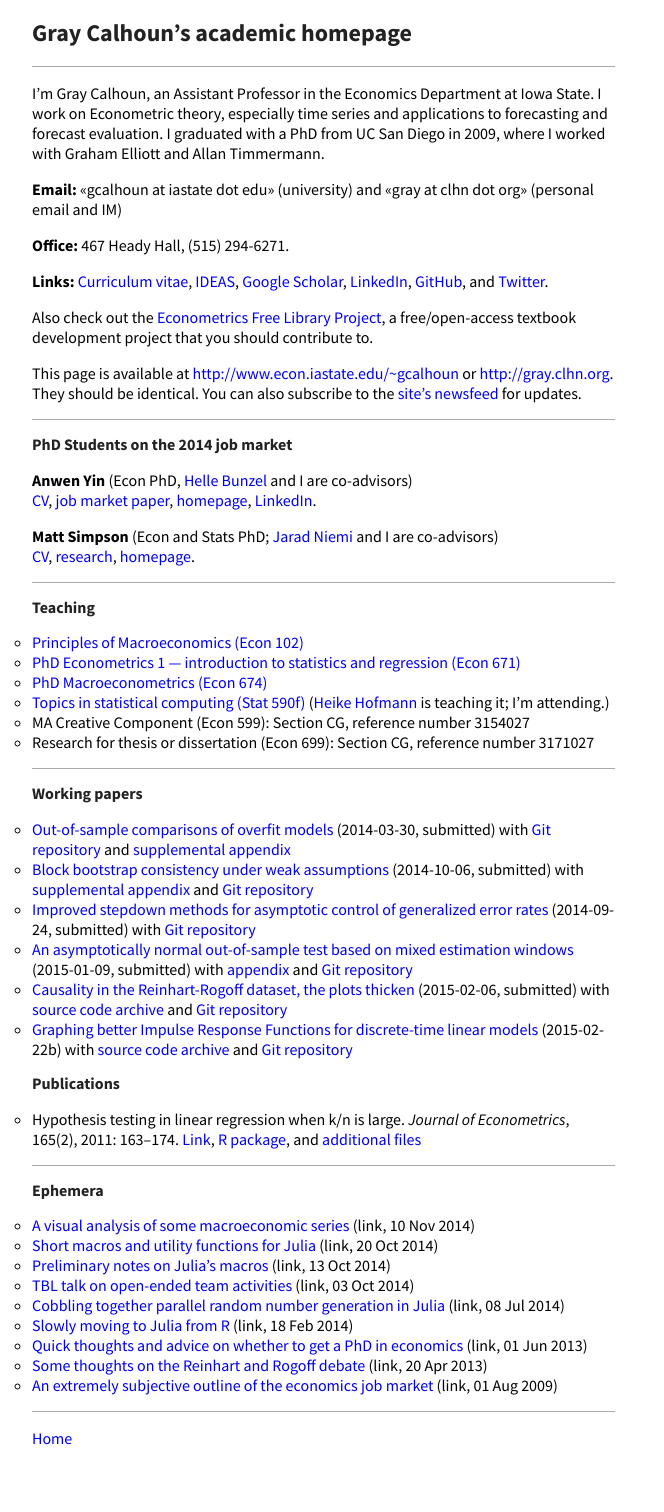
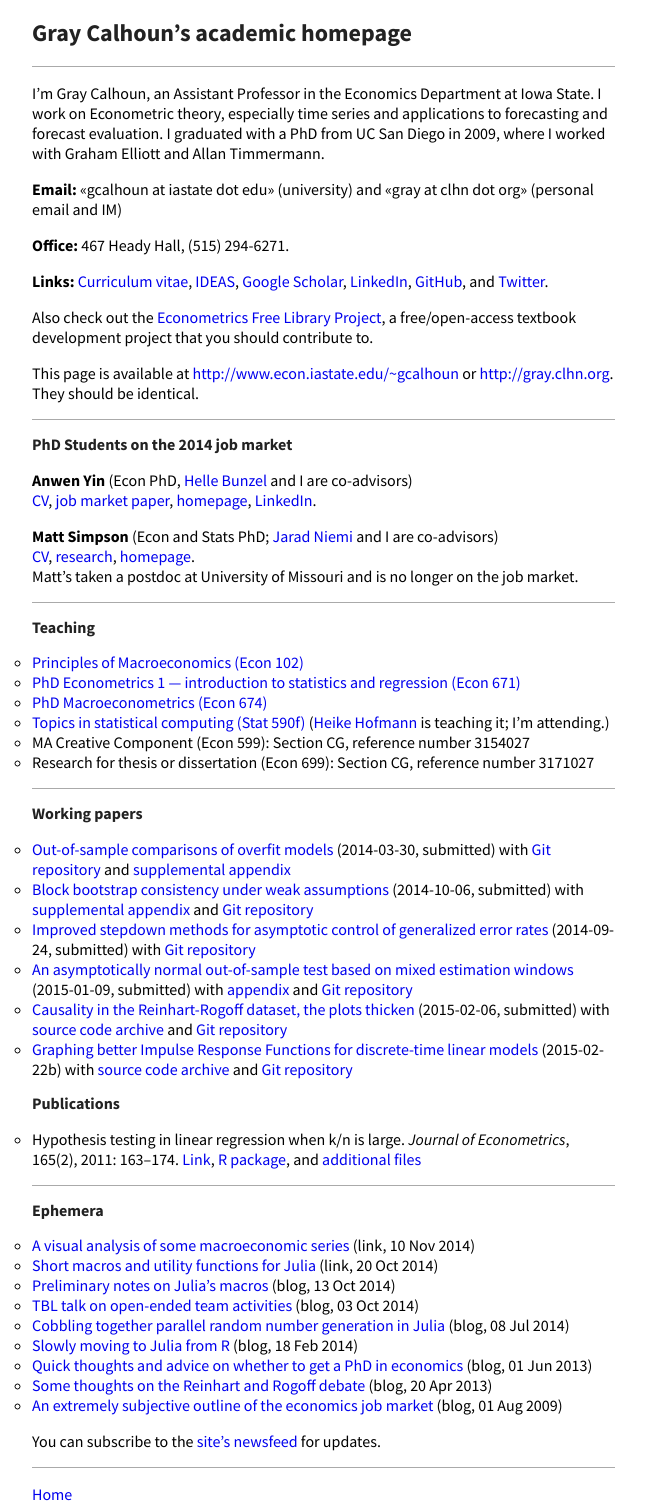
Before and after one commit to mmkuang/grayclhn.github.io, a Jekyll site: the page built from index.md, in a window 1280 px wide. Shown: the whole page, without its empty margins (0-664 px from the left). Built offline with Jekyll 4.4.1, drawn with Linux system fonts in a browser that asks for light colours; Markdown is read by kramdown in place of the engine named in the settings; before the commit the page ends 1456 px from its top, so only the background shows below that; some of the changed lines change nothing that is shown.

Commit message:
Make several changes to front page

```diff
--- a/index.md
+++ b/index.md
@@ -26,9 +26,7 @@ a free/open-access textbook development project that you
 should contribute to.
 
 This page is available at <http://www.econ.iastate.edu/~gcalhoun> or
-<http://gray.clhn.org>. They should be identical. You can also
-subscribe to the [site’s newsfeed]({{ site.main}}/feed.xml) for
-updates.
+<http://gray.clhn.org>. They should be identical.
 
 [cv]: http://www.econ.iastate.edu/sites/default/files/profile/cv/calhoun-cv.pdf
 [EFLP]: http://www.econometricslibrary.org
@@ -47,6 +45,7 @@ updates.
 [CV](http://www.themattsimpson.com/wp-content/uploads/2014/10/CV.pdf),
 [research](http://www.themattsimpson.com/research-2/),
 [homepage](http://www.themattsimpson.com/).
+Matt’s taken a postdoc at University of Missouri and is no longer on the job market.
 
 <hr />
 
@@ -107,13 +106,16 @@ updates.
 ## Ephemera
 
 <ul>
-{% for doc in site.categories.notes %}
+{% for post in site.categories.notes %}
 <li>
 {% if post.link %}
-<a href="{{ site.url}}{{ doc.link }}">{{ doc.title }}</a> (blog post, {{ doc.date | date_to_string }})
+<a href="{{ post.link }}">{{ post.title }}</a> (link, {{ post.date | date_to_string }})
 {% else %}
-<a href="{{ site.url}}{{ doc.url }}">{{ doc.title }}</a> (link, {{ doc.date | date_to_string }})
+<a href="{{ site.url}}{{ post.url }}">{{ post.title }}</a> (blog, {{ post.date | date_to_string }})
 {% endif %}
 </li>
 {% endfor %}
 </ul>
+
+You can subscribe to the [site’s newsfeed]({{ site.main}}/feed.xml)
+for updates.
```
